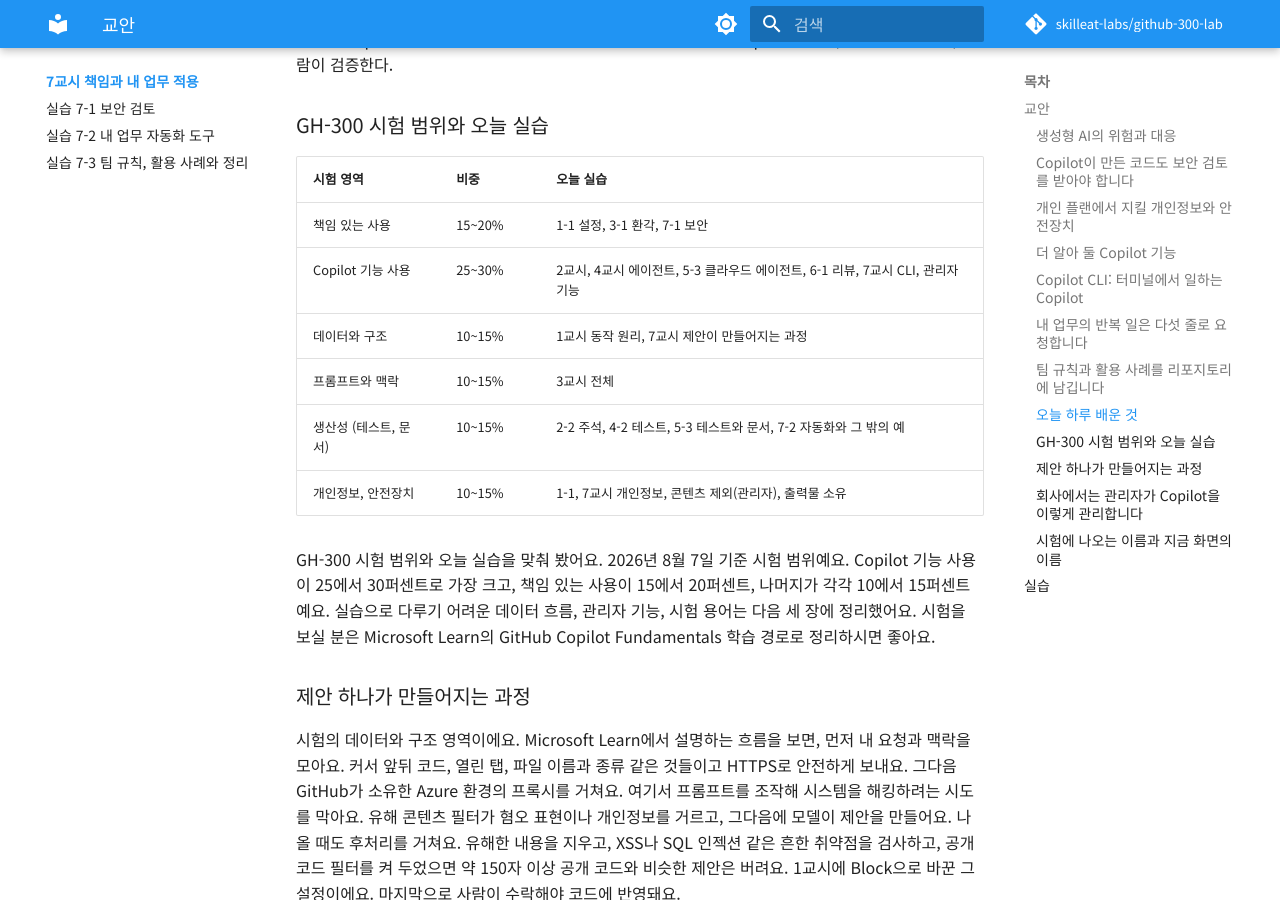
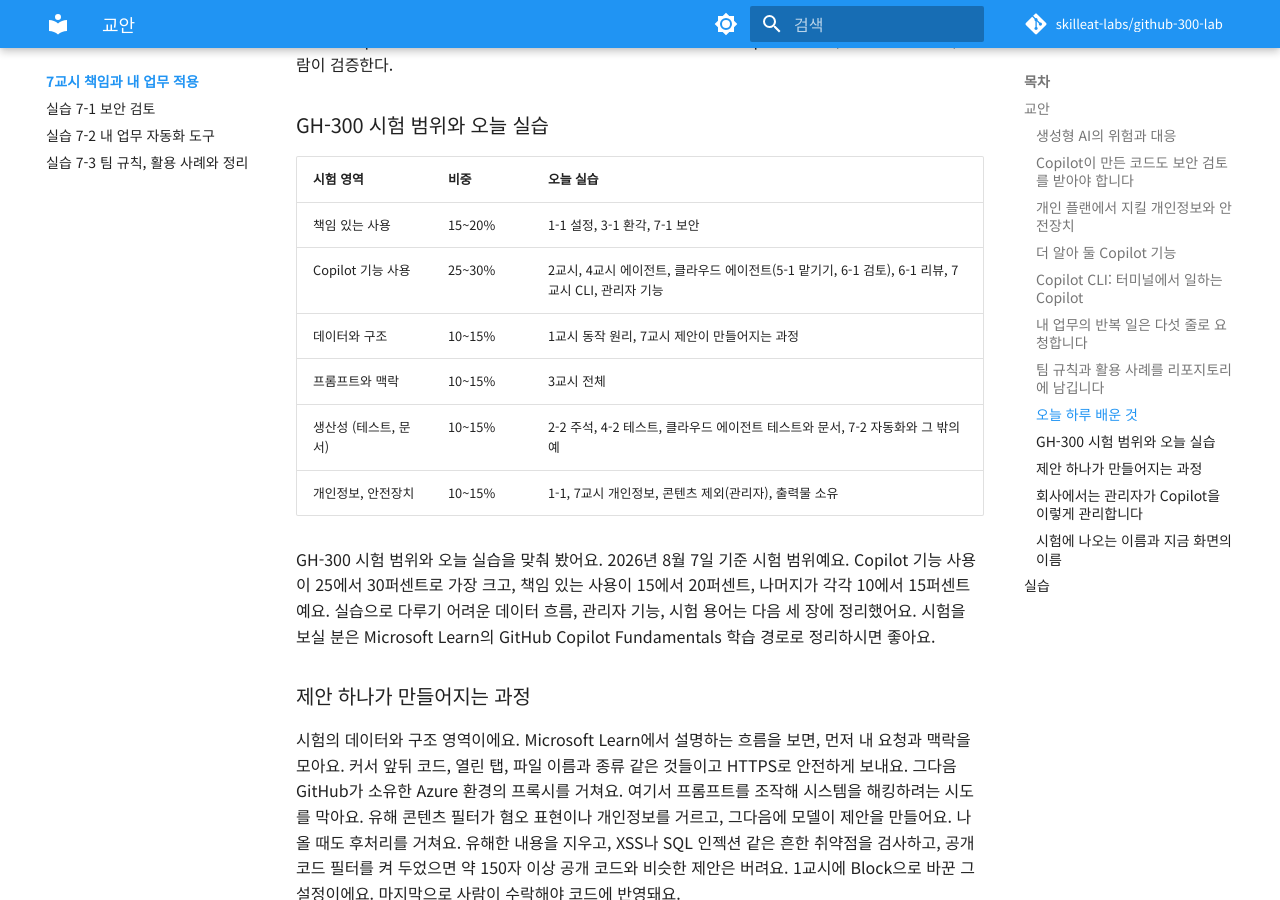
Before and after one commit to skilleat-labs/github-300-lab, an MkDocs documentation site: the page built from docs/class7/index.md, in a window 1280 px wide and 900 px high, scrolled down 4194 px. Built offline with MkDocs 1.6.1 and Material for MkDocs 9.7.7, drawn with Linux system fonts in a browser that asks for light colours; comment, search, counter and statistics services are not loaded.

Commit message:
장표 반영: github.com Copilot 장, 5교시 실습 안내(5-3 삭제), 6-1 클라우드 에이전트 검토, 시험 범위 표
Co-Authored-By: Claude Opus 5.5 <noreply@anthropic.com>

```diff
--- a/docs/class7/index.md
+++ b/docs/class7/index.md
@@ -108,10 +108,10 @@ GH-300 시험에서 Copilot CLI가 소항목 하나를 차지해요. 오늘 실
 | 시험 영역 | 비중 | 오늘 실습 |
 |---|---|---|
 | 책임 있는 사용 | 15~20% | 1-1 설정, 3-1 환각, 7-1 보안 |
-| Copilot 기능 사용 | 25~30% | 2교시, 4교시 에이전트, 5-3 클라우드 에이전트, 6-1 리뷰, 7교시 CLI, 관리자 기능 |
+| Copilot 기능 사용 | 25~30% | 2교시, 4교시 에이전트, 클라우드 에이전트(5-1 맡기기, 6-1 검토), 6-1 리뷰, 7교시 CLI, 관리자 기능 |
 | 데이터와 구조 | 10~15% | 1교시 동작 원리, 7교시 제안이 만들어지는 과정 |
 | 프롬프트와 맥락 | 10~15% | 3교시 전체 |
-| 생산성 (테스트, 문서) | 10~15% | 2-2 주석, 4-2 테스트, 5-3 테스트와 문서, 7-2 자동화와 그 밖의 예 |
+| 생산성 (테스트, 문서) | 10~15% | 2-2 주석, 4-2 테스트, 클라우드 에이전트 테스트와 문서, 7-2 자동화와 그 밖의 예 |
 | 개인정보, 안전장치 | 10~15% | 1-1, 7교시 개인정보, 콘텐츠 제외(관리자), 출력물 소유 |
 
 GH-300 시험 범위와 오늘 실습을 맞춰 봤어요. 2026년 8월 7일 기준 시험 범위예요. Copilot 기능 사용이 25에서 30퍼센트로 가장 크고, 책임 있는 사용이 15에서 20퍼센트, 나머지가 각각 10에서 15퍼센트예요. 실습으로 다루기 어려운 데이터 흐름, 관리자 기능, 시험 용어는 다음 세 장에 정리했어요. 시험을 보실 분은 Microsoft Learn의 GitHub Copilot Fundamentals 학습 경로로 정리하시면 좋아요.
```
